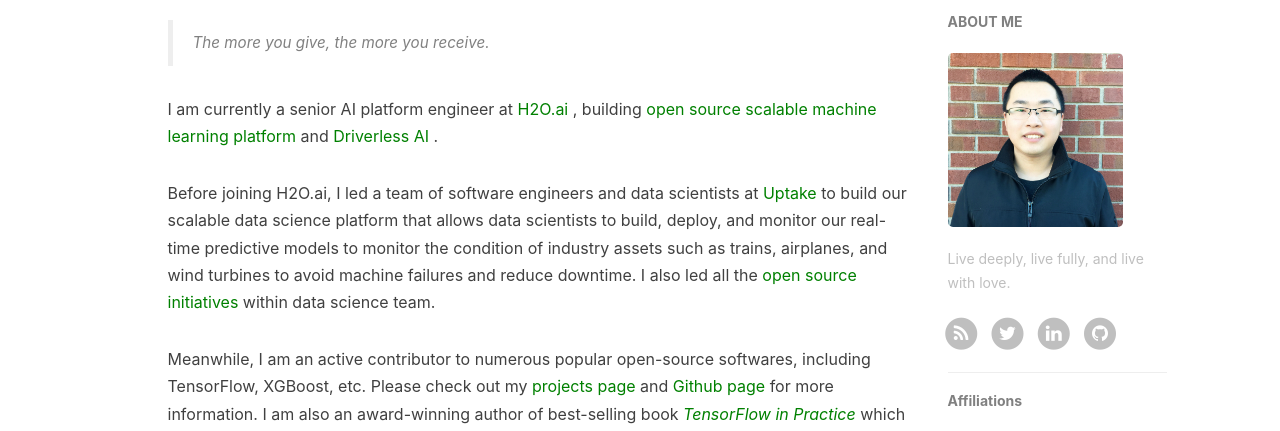
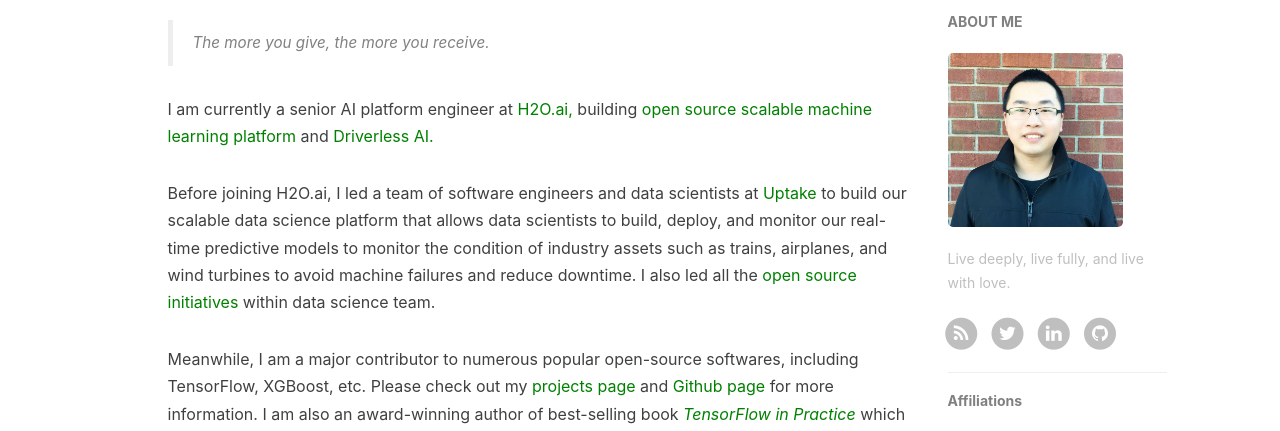
Before and after one commit to terrytangyuan/terrytangyuan.github.com, a Jekyll site: the page built from about.html, in a window 1280 px wide. Shown: the part 465-896 px from the top of the page. Built offline with Jekyll 4.4.1, drawn with Linux system fonts in a browser that asks for light colours; nearby versions of some CDN libraries; comment, search, counter and statistics services are not loaded.

Commit message:
Fix html syntax

```diff
--- a/about.html
+++ b/about.html
@@ -21,15 +21,15 @@
     <p>
         I am currently a senior AI platform engineer at
         <a href="https://www.h2o.ai/" style="color:green;">
-          H2O.ai
-        </a>,
+          H2O.ai,
+        </a>
         building
         <a href="https://www.h2o.ai/h2o/" style="color:green;">
           open source scalable machine learning platform
         </a> and
         <a href="https://www.h2o.ai/driverless-ai/" style="color:green;">
-          Driverless AI
-        </a>.
+          Driverless AI.
+        </a>
     </p>
 
     <p> Before joining H2O.ai, I led a team of software engineers and data
@@ -45,9 +45,10 @@
       <a href="https://github.com/UptakeOpenSource/" style="color:green;">
         open source initiatives
       </a>
-      within data science team.</p>
+      within data science team.
+    </p>
 
-    <p>Meanwhile, I am an active contributor to numerous popular open-source
+    <p>Meanwhile, I am a major contributor to numerous popular open-source
       softwares, including TensorFlow, XGBoost, etc. Please check out my
       <a href="http://terrytangyuan.github.io/projects/" style="color:green";>
         projects page
@@ -72,9 +73,14 @@
         DataNovo
       </a> where I built most of the analytics platform for predictive insights,
       keywordless prior art search, and product assessment on infringement for
-      law firms, patent attorneys, etc.  </p>
+      law firms, patent attorneys, etc.
+    </p>
 
-    <p>My most recent CV can be found <a href="../cv.html" style="color:green;">here.</a></p>
+    <p>My most recent CV can be found
+      <a href="../cv.html" style="color:green;">
+        here.
+      </a>
+    </p>
 
 
 
@@ -95,8 +101,9 @@
          可扩展开源机器学习平台
        </a> 和
        <a href="https://www.h2o.ai/driverless-ai/" style="color:green;">
-         Driverless AI
-       </a>。</p>
+         Driverless AI。
+       </a>
+    </p>
 
     <p>在加入 H2O.ai 之前，我在
       <a href="http://uptake.com" style="color:green;">
@@ -108,7 +115,8 @@
       <a href="https://github.com/UptakeOpenSource/" style="color:green;">
         数据科学开源项目
       </a>
-      的负责人。</p>
+      的负责人。
+    </p>
 
     <p>与此同时，我一直积极参与开源软件的开发，包括 TensorFlow、XGBoost、MXNet等。请点击
       <a href="http://terrytangyuan.github.io/projects/" style="color:green";>
@@ -122,7 +130,8 @@
         <i> TensorFlow实战</i>
       </a>的作者，并获得优秀作者的称号。
       这本书是第一本教 TensorFlow 的中文书，已成为许多中国公司和研究机构的教导材料的首选，
-      并且已被翻译成繁体中文、韩语等其他语言。</p>
+      并且已被翻译成繁体中文、韩语等其他语言。
+    </p>
 
     <p>我从
       <a href="http://psu.edu" style="color:green;">
@@ -131,11 +140,15 @@
       <a href="http://datanovo.com" style="color:green;">
         DataNovo
       </a>的核心创始成员，搭建了DataNovo的法律数据分析平台的很大一部分，包括专利数据挖掘、
-      无关键字现有技术搜索、策略推荐等。</p>
-
-请点击<a href="../cv.html" style="color:green;">此链接</a>查看我的最新履历。
+      无关键字现有技术搜索、策略推荐等。
     </p>
 
+    <p>请点击
+      <a href="../cv.html" style="color:green;">
+        此链接
+      </a>
+      查看我的最新履历。
+    </p>
 </div>
 
 <!-- Handle Language Change -->
```
